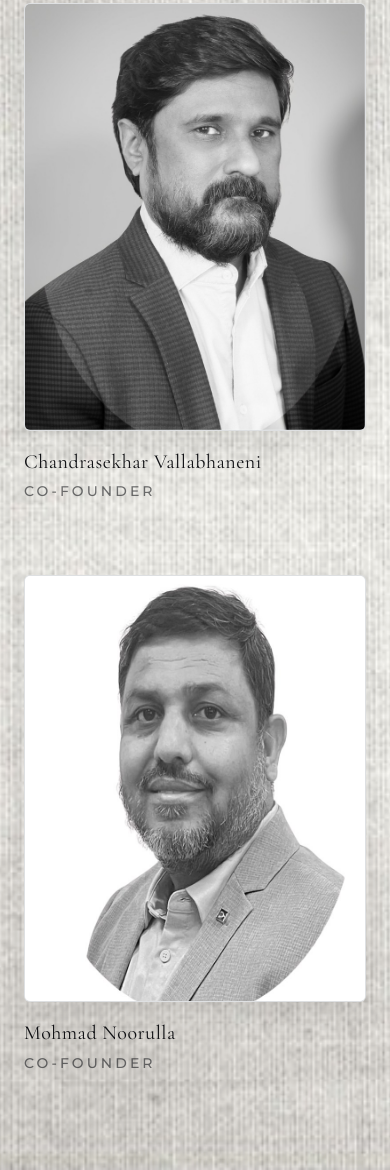
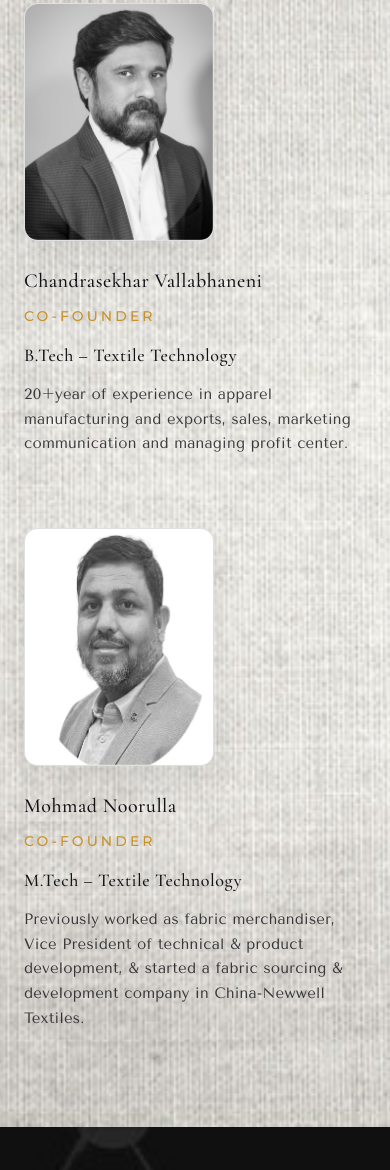
Before and after one commit to nayana-ojix/NOVUS-WEBSITE, a website built with Vite: page index.html in a window 390 px wide. Shown: the part 1781-2951 px from the top of the page. Built offline with nearby package versions, Linux system fonts and the light colour scheme.

Commit message:
Update leadership section with smaller curved photos, side-by-side details, and alternating scroll reveal

```diff
--- a/index.html
+++ b/index.html
@@ -235,45 +235,41 @@
     </div>
 
     <div class="leadership-container">
-      <div class="leadership-grid">
+      <div class="leadership-rows">
 
-        <!-- Founder 1: Chandrasekhar Vallabhaneni -->
-        <article class="founder-card" tabindex="0" aria-label="Chandrasekhar Vallabhaneni, Co-Founder">
+        <!-- Founder 1: Chandrasekhar Vallabhaneni (Photo Left, Details Right) -->
+        <article class="founder-row founder-row-left" aria-label="Chandrasekhar Vallabhaneni, Co-Founder">
+          <div class="founder-photo-col">
             <div class="founder-portrait-frame">
               <img src="/images/leadership/chandrasekhar-vallabhaneni.jpg" alt="Chandrasekhar Vallabhaneni"
                 class="founder-image" loading="lazy" decoding="async">
-            <div class="founder-overlay" aria-hidden="true">
-              <div class="founder-bio-content">
+            </div>
+          </div>
+          <div class="founder-details-col">
+            <h3 class="founder-name">Chandrasekhar Vallabhaneni</h3>
+            <p class="founder-title">Co-Founder</p>
             <p class="founder-education">B.Tech – Textile Technology</p>
             <p class="founder-bio">
               20+year of experience in apparel manufacturing and exports, sales, marketing communication and managing profit center.
             </p>
           </div>
-            </div>
-          </div>
-          <div class="founder-info">
-            <h3 class="founder-name">Chandrasekhar Vallabhaneni</h3>
-            <p class="founder-title">Co-Founder</p>
-          </div>
         </article>
 
-        <!-- Founder 2: Mohmad Noorulla -->
-        <article class="founder-card" tabindex="0" aria-label="Mohmad Noorulla, Co-Founder">
+        <!-- Founder 2: Mohmad Noorulla (Photo Right, Details Left) -->
+        <article class="founder-row founder-row-right" aria-label="Mohmad Noorulla, Co-Founder">
+          <div class="founder-photo-col">
             <div class="founder-portrait-frame">
               <img src="/images/leadership/mohmad-noorulla.jpg" alt="Mohmad Noorulla"
                 class="founder-image" loading="lazy" decoding="async">
-            <div class="founder-overlay" aria-hidden="true">
-              <div class="founder-bio-content">
+            </div>
+          </div>
+          <div class="founder-details-col">
+            <h3 class="founder-name">Mohmad Noorulla</h3>
+            <p class="founder-title">Co-Founder</p>
             <p class="founder-education">M.Tech – Textile Technology</p>
             <p class="founder-bio">
               Previously worked as fabric merchandiser, Vice President of technical &amp; product development, &amp; started a fabric sourcing &amp; development company in China-Newwell Textiles.
             </p>
-              </div>
-            </div>
-          </div>
-          <div class="founder-info">
-            <h3 class="founder-name">Mohmad Noorulla</h3>
-            <p class="founder-title">Co-Founder</p>
           </div>
         </article>
 
--- a/script.js
+++ b/script.js
@@ -303,28 +303,29 @@
   }
 
   // ==========================================================================
-  // LEADERSHIP SECTION CONTROLLER (INDEPENDENT TAP-TO-REVEAL FOR MOBILE)
+  // LEADERSHIP SECTION CONTROLLER (SMOOTH SCROLL REVEAL)
   // ==========================================================================
   function setupLeadershipSection() {
-    const founderCards = document.querySelectorAll('.founder-card');
-    if (!founderCards.length) return;
+    const founderRows = document.querySelectorAll('.founder-row');
+    if (!founderRows.length) return;
 
-    founderCards.forEach((card) => {
-      card.addEventListener('click', function (e) {
-        const isActive = this.classList.contains('is-active');
-        founderCards.forEach((c) => c.classList.remove('is-active'));
-        if (!isActive) {
-          this.classList.add('is-active');
-        }
-      });
-    });
+    if ('IntersectionObserver' in window) {
+      const observer = new IntersectionObserver(
+        (entries) => {
+          entries.forEach((entry) => {
+            if (entry.isIntersecting) {
+              entry.target.classList.add('is-revealed');
+              observer.unobserve(entry.target);
+            }
+          });
+        },
+        { threshold: 0.15, rootMargin: '0px 0px -40px 0px' }
+      );
 
-    // Close overlay on click outside
-    document.addEventListener('click', function (e) {
-      if (!e.target.closest('.founder-card')) {
-        founderCards.forEach((c) => c.classList.remove('is-active'));
-      }
-    });
+      founderRows.forEach((row) => observer.observe(row));
+    } else {
+      founderRows.forEach((row) => row.classList.add('is-revealed'));
+    }
   }
 
   // ==========================================================================
--- a/styles.css
+++ b/styles.css
@@ -1175,34 +1175,66 @@ body.menu-open .navbar {
   position: relative;
   z-index: 2;
   width: 100%;
-  max-width: 1180px;
+  max-width: 1080px;
   margin: 0 auto;
 }
 
-.leadership-grid {
-  display: grid;
-  grid-template-columns: repeat(2, 1fr);
-  gap: 4.5rem 5.5rem;
-  align-items: start;
-}
-
-.founder-card {
-  position: relative;
+.leadership-rows {
   display: flex;
   flex-direction: column;
-  cursor: pointer;
-  outline: none;
+  gap: 5.5rem;
+  width: 100%;
+}
+
+/* Each Founder Row: Side-by-side Photo and Details */
+.founder-row {
+  display: flex;
+  align-items: center;
+  gap: 4.5rem;
+  width: 100%;
+  opacity: 0;
+  transform: translateY(32px);
+  transition: opacity 0.9s cubic-bezier(0.16, 1, 0.3, 1),
+    transform 0.9s cubic-bezier(0.16, 1, 0.3, 1);
+  will-change: opacity, transform;
+}
+
+.founder-row.is-revealed {
+  opacity: 1;
+  transform: translateY(0);
+}
+
+/* Founder 1: Photo on Left, Details on Right */
+.founder-row-left {
+  flex-direction: row;
+}
+
+/* Founder 2: Photo on Right, Details on Left */
+.founder-row-right {
+  flex-direction: row-reverse;
+}
+
+/* Photo Column: Half of existing size (~240px wide) with lightly curved rectangular corners */
+.founder-photo-col {
+  flex-shrink: 0;
 }
 
 .founder-portrait-frame {
   position: relative;
-  width: 100%;
+  width: 240px;
   aspect-ratio: 4 / 5;
   overflow: hidden;
   background-color: #f1f3f5;
-  border-radius: 6px;
+  border-radius: 14px;
   border: 1px solid rgba(0, 0, 0, 0.08);
   box-shadow: 0 16px 36px rgba(0, 0, 0, 0.08);
+  transition: transform 0.6s cubic-bezier(0.16, 1, 0.3, 1),
+    box-shadow 0.6s cubic-bezier(0.16, 1, 0.3, 1);
+}
+
+.founder-portrait-frame:hover {
+  transform: translateY(-4px);
+  box-shadow: 0 20px 42px rgba(0, 0, 0, 0.12);
 }
 
 .founder-image {
@@ -1211,97 +1243,31 @@ body.menu-open .navbar {
   object-fit: cover;
   object-position: center 20%;
   display: block;
-  transition: transform 0.8s cubic-bezier(0.16, 1, 0.3, 1),
-    filter 0.8s cubic-bezier(0.16, 1, 0.3, 1);
-  will-change: transform, filter;
-}
-
-.founder-card:hover .founder-image,
-.founder-card:focus-visible .founder-image,
-.founder-card.is-active .founder-image {
-  transform: scale(1.025);
-}
-
-/* Refined light frosted overlay */
-.founder-overlay {
-  position: absolute;
-  inset: 0;
-  background: rgba(255, 255, 255, 0.94);
-  backdrop-filter: blur(8px);
-  -webkit-backdrop-filter: blur(8px);
-  display: flex;
-  align-items: center;
-  justify-content: center;
-  padding: 3rem 2.8rem;
-  opacity: 0;
-  visibility: hidden;
-  transition: opacity 0.7s cubic-bezier(0.16, 1, 0.3, 1),
-    visibility 0.7s;
-  pointer-events: none;
-  border: 1px solid rgba(0, 0, 0, 0.06);
-}
-
-.founder-card:hover .founder-overlay,
-.founder-card:focus-visible .founder-overlay,
-.founder-card.is-active .founder-overlay {
-  opacity: 1;
-  visibility: visible;
-  pointer-events: auto;
-}
-
-.founder-bio-content {
+  transition: transform 0.8s cubic-bezier(0.16, 1, 0.3, 1);
+  will-change: transform;
+}
+
+.founder-portrait-frame:hover .founder-image {
+  transform: scale(1.03);
+}
+
+/* Details Column: Positioned directly beside the respective photo */
+.founder-details-col {
   display: flex;
   flex-direction: column;
-  gap: 1.4rem;
-  opacity: 0;
-  transform: translateY(14px);
-  transition: opacity 0.7s cubic-bezier(0.16, 1, 0.3, 1) 0.08s,
-    transform 0.7s cubic-bezier(0.16, 1, 0.3, 1) 0.08s;
-}
-
-.founder-card:hover .founder-bio-content,
-.founder-card:focus-visible .founder-bio-content,
-.founder-card.is-active .founder-bio-content {
-  opacity: 1;
-  transform: translateY(0);
-}
-
-.founder-education {
-  font-family: var(--font-serif);
-  font-size: 18px;
-  font-weight: 500;
-  color: #121316;
-  letter-spacing: 0.04em;
-  line-height: 1.35;
-  margin: 0;
-}
-
-.founder-bio {
-  font-family: var(--font-sans);
-  font-size: 15px;
-  font-weight: 400;
-  line-height: 1.6;
-  color: rgba(18, 19, 22, 0.82);
-  letter-spacing: 0.02em;
-  margin: 0;
-}
-
-.founder-info {
-  margin-top: 1.6rem;
-  display: flex;
-  flex-direction: column;
-  gap: 0.35rem;
+  gap: 0.65rem;
+  max-width: 620px;
+  flex: 1;
 }
 
 .founder-name {
   font-family: var(--font-serif);
   font-size: 20px;
-  font-weight: 400;
+  font-weight: 500;
   letter-spacing: 0.025em;
   color: #121316;
   line-height: 1.25;
   margin: 0;
-  transition: color 0.35s ease;
 }
 
 .founder-title {
@@ -1310,8 +1276,28 @@ body.menu-open .navbar {
   font-weight: 500;
   letter-spacing: 0.22em;
   text-transform: uppercase;
-  color: rgba(18, 19, 22, 0.58);
+  color: #c9932a;
+  margin: 0 0 0.35rem 0;
+}
+
+.founder-education {
+  font-family: var(--font-serif);
+  font-size: 18px;
+  font-weight: 500;
+  color: #121316;
+  letter-spacing: 0.03em;
+  line-height: 1.35;
   margin: 0;
+}
+
+.founder-bio {
+  font-family: var(--font-sans);
+  font-size: 15px;
+  font-weight: 400;
+  line-height: 1.65;
+  color: rgba(18, 19, 22, 0.82);
+  letter-spacing: 0.015em;
+  margin: 0.25rem 0 0 0;
 }
 
 @media (max-width: 860px) {
@@ -1319,25 +1305,34 @@ body.menu-open .navbar {
     padding: 8rem 2.5rem;
   }
 
-  .leadership-grid {
-    grid-template-columns: 1fr;
-    gap: 4.5rem;
-    max-width: 520px;
-    margin: 0 auto;
-  }
-
-  .founder-overlay {
-    padding: 2.4rem 2rem;
-  }
-}
-
-@media (max-width: 600px) {
+  .founder-row {
+    gap: 3rem;
+  }
+
+  .founder-portrait-frame {
+    width: 210px;
+  }
+}
+
+@media (max-width: 680px) {
   .leadership-section {
     padding: 6rem 1.5rem;
   }
 
-  .founder-info {
-    margin-top: 1.2rem;
+  .leadership-rows {
+    gap: 4.5rem;
+  }
+
+  .founder-row,
+  .founder-row-left,
+  .founder-row-right {
+    flex-direction: column;
+    align-items: flex-start;
+    gap: 1.8rem;
+  }
+
+  .founder-portrait-frame {
+    width: 190px;
   }
 }
 
```
Lines whose indentation alone changed are shown as unchanged.
